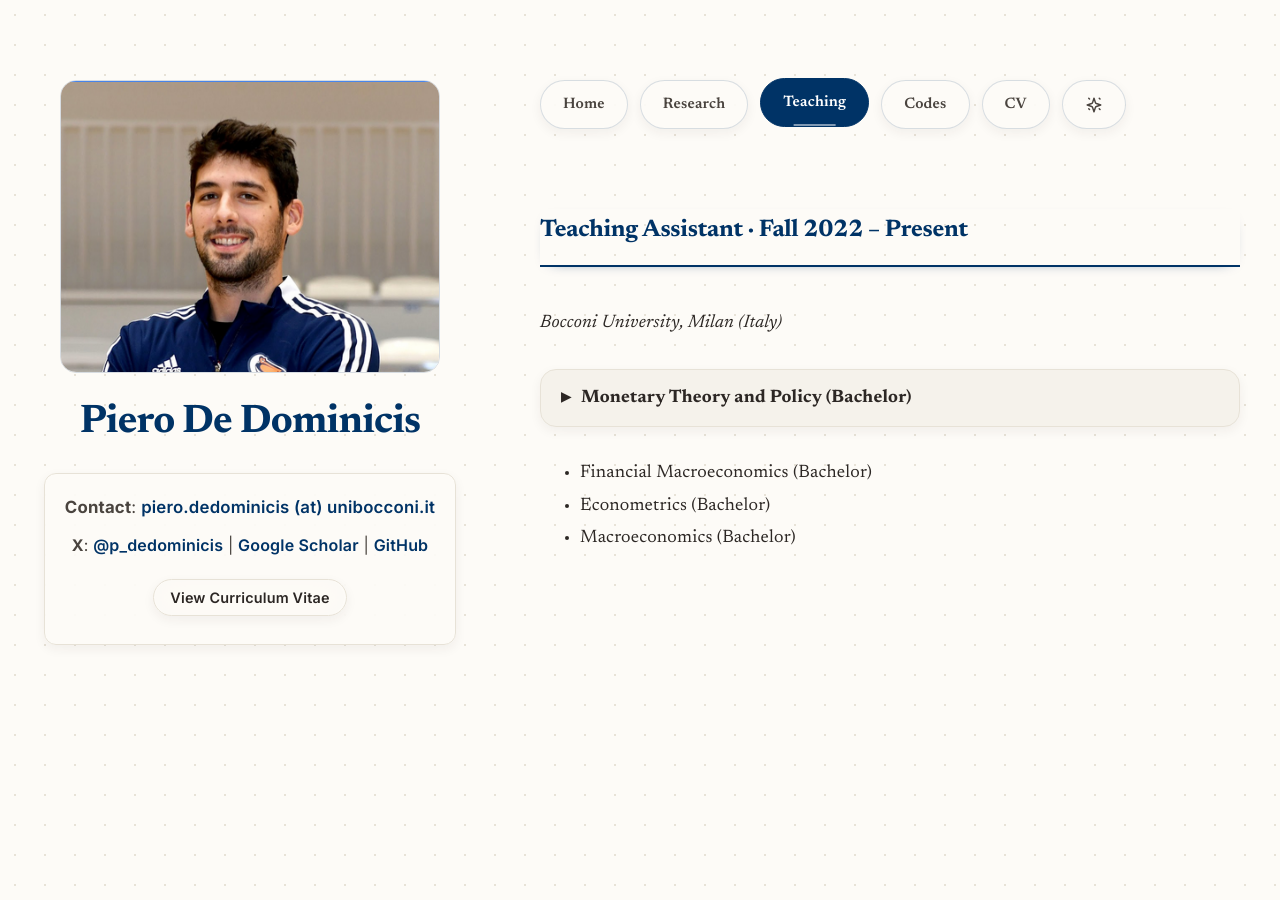
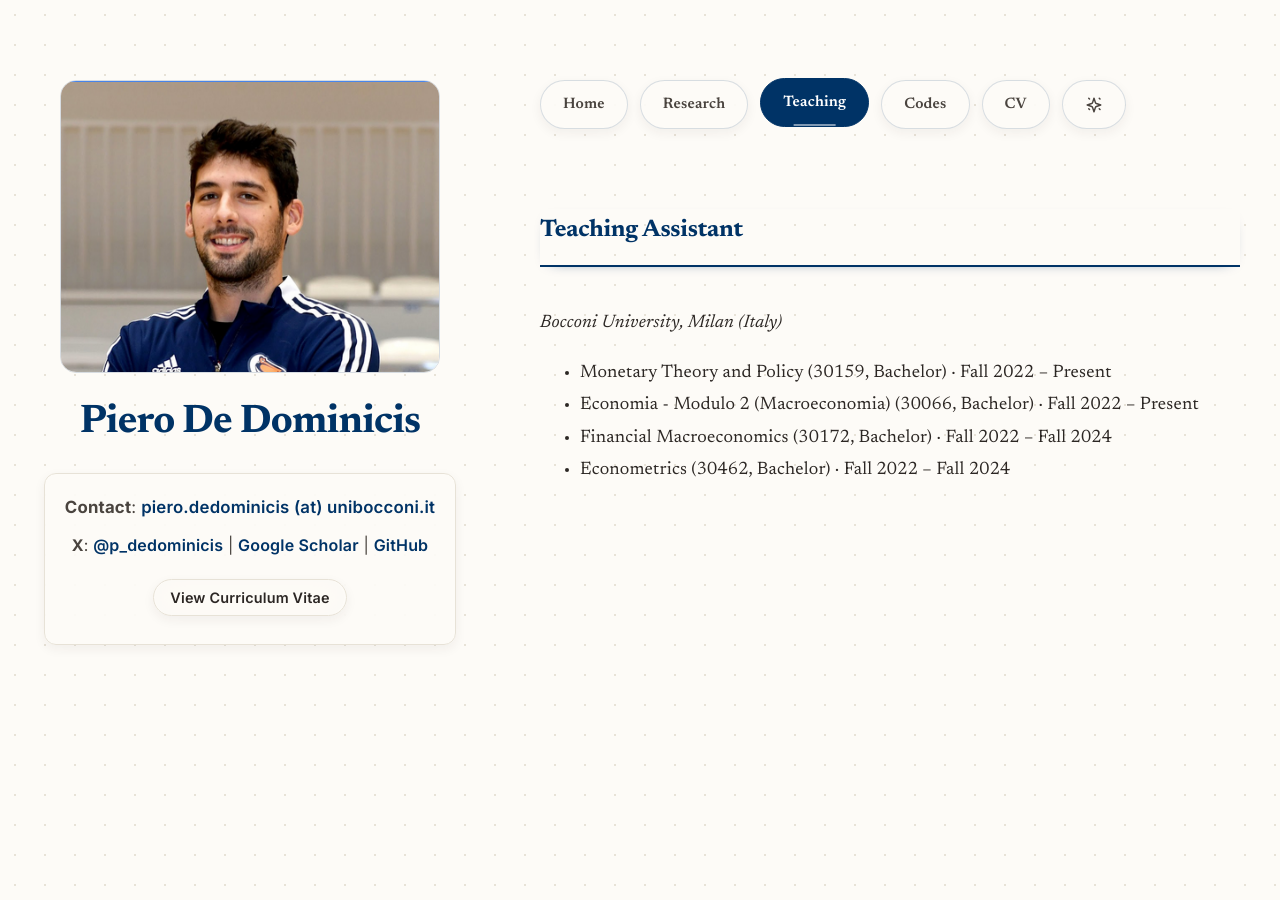
Before and after one commit to peppecon/peppecon.github.io, a Jekyll site: the page built from _pages/teaching.md, in a window 1280 px wide. Built offline with Jekyll 4.4.1, drawn with Linux system fonts in a browser that asks for light colours.

Commit message:
Updating the website

```diff
--- a/_pages/teaching.md
+++ b/_pages/teaching.md
@@ -5,30 +5,11 @@ permalink: /teaching/
 author_profile: false
 ---
 
-<style>
-  .teaching-dropdown {
-    margin-bottom: 30px;
-  }
-</style>
-
-## Teaching Assistant · Fall 2022 – Present
+## Teaching Assistant
 
 *Bocconi University, Milan (Italy)*
 
-<div class="abstract-container teaching-dropdown">
-  <div class="abstract-header">
-    <span class="arrow">▶</span>
-    <span>Monetary Theory and Policy (Bachelor)</span>
-  </div>
-  <div class="abstract-content">
-    <p>Teaching assistant for the course.</p>
-    <ul>
-      <li><a href="/files/teaching/TA1.pdf">TA1</a></li>
-      <li><a href="/files/teaching/TA2_newformat.pdf">TA2</a></li>
-    </ul>
-  </div>
-</div>
-
-* Financial Macroeconomics (Bachelor)
-* Econometrics (Bachelor)
-* Macroeconomics (Bachelor)
+* Monetary Theory and Policy (30159, Bachelor) · Fall 2022 – Present
+* Economia - Modulo 2 (Macroeconomia) (30066, Bachelor) · Fall 2022 – Present
+* Financial Macroeconomics (30172, Bachelor) · Fall 2022 – Fall 2024
+* Econometrics (30462, Bachelor) · Fall 2022 – Fall 2024
```
Also changed, not shown: _pages/about.md (+1 -1 lines), _pages/research.md (+1 -1 lines).
